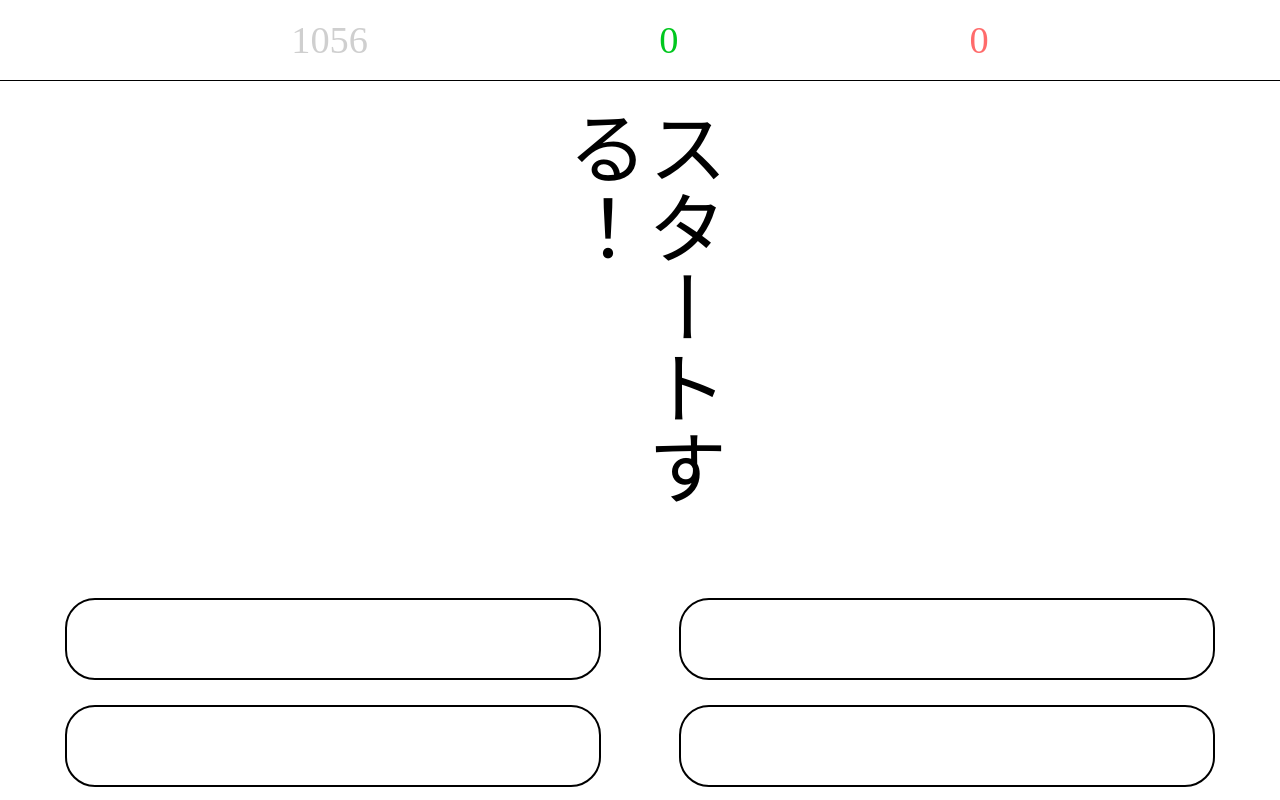
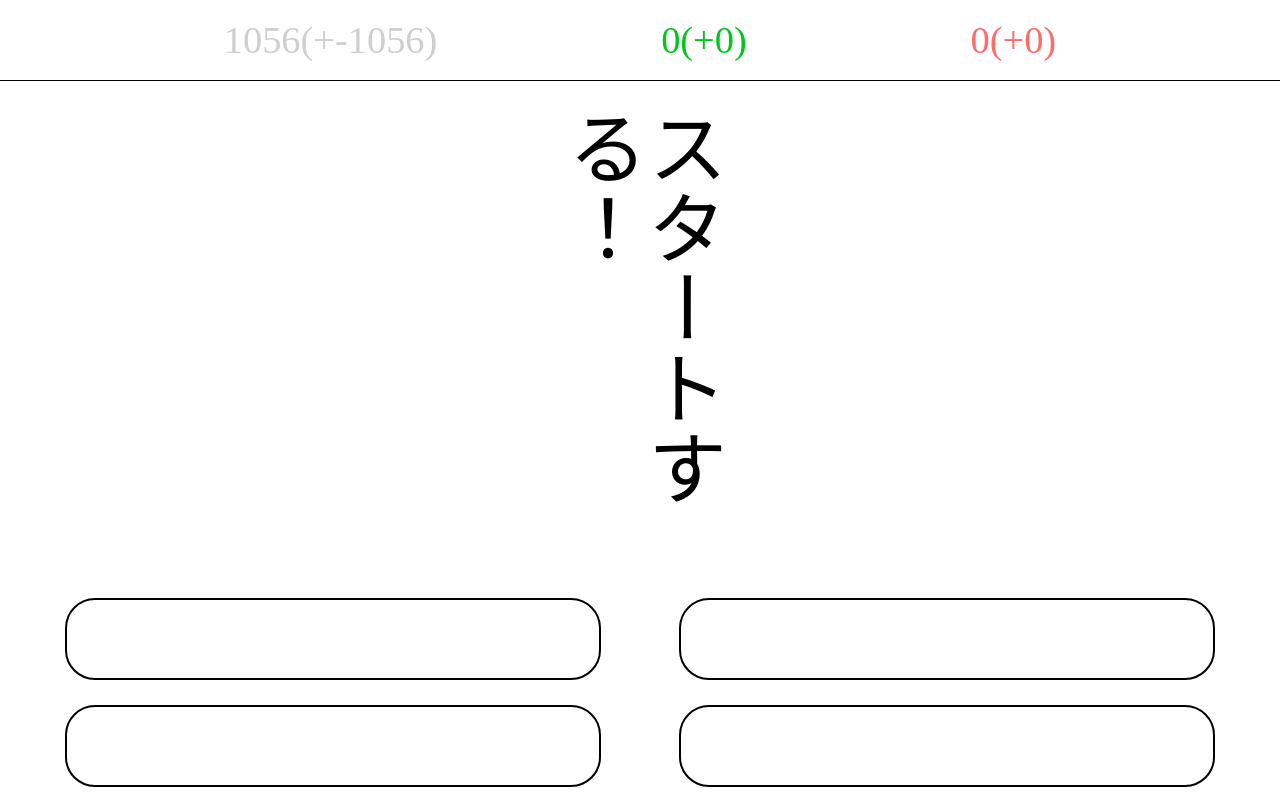
Before and after one commit to akimasa-l/morokoshi-kobun, a website: page public/index.html in a window 1280 px wide. Drawn offline with Linux system fonts and the light colour scheme.

Commit message:
Update index.html

```diff
--- a/public/index.html
+++ b/public/index.html
@@ -162,6 +162,20 @@
             }
         });
         let [yet, correct, wrong] = [userdata.length, 0, 0];
+let [yet_before, correct_before, wrong_before] = [userdata.length, 0, 0];
+for (i of userdata) {
+                if (i.is_answered) {
+                    if (i.is_solved) {
+                        correct_before++;
+                    }
+                    else {
+                        wrong_before++;
+                    }
+                }
+                else {
+                    yet_before++;
+                }
+            }
         function f() {
             [yet, correct, wrong] = [0, 0, 0];
             for (i of userdata) {
@@ -179,9 +193,9 @@
             }
             const title = document.querySelector('.title');
             title.innerHTML = `
-                <div class="yet">${yet}</div>
-                <div class="correct">${correct}</div>
-                <div class="wrong">${wrong}</div>
+                <div class="yet">${yet}(+${yet-yet_before})</div>
+                <div class="correct">${correct}(+${correct-correct_before})</div>
+                <div class="wrong">${wrong}(+${wrong-wrong_before})</div>
                 `;
         }
         if (localStorage.getItem("userdata")) {
```
